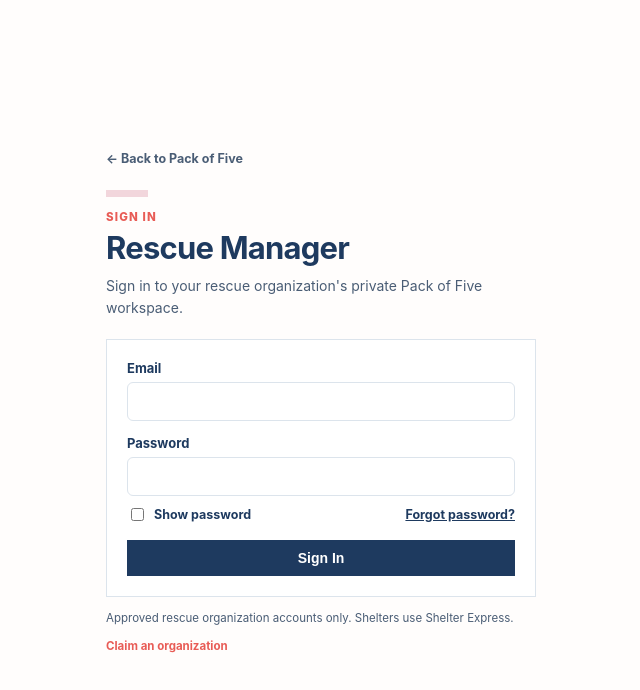
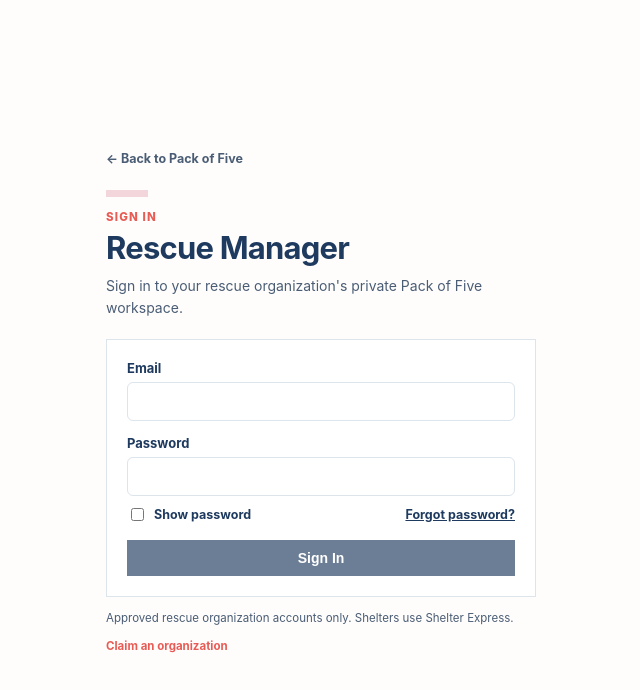
Before and after one commit to PackofFive/TXRescueDatabase, a Next.js app: page /login in a window 1280 px wide. Shown: the top 690 px of the page, without its empty margins (319-959 px from the left). Built offline with nearby package versions, Linux system fonts and the light colour scheme; no server answers.

Commit message:
Add form submission validation for login button

```diff
--- a/app/login/page.tsx
+++ b/app/login/page.tsx
@@ -166,6 +166,7 @@ export default function LoginPage() {
     useState(false);
 
   const [signedIn, setSignedIn] = useState(false);
+  const canSubmit = email.trim().length > 0 && password.length > 0;
 
   useEffect(() => {
     fetch(
@@ -544,7 +545,7 @@ export default function LoginPage() {
           <button
             type="submit"
             disabled={
-              submitting
+              submitting || !canSubmit
             }
             style={{
               width:
@@ -564,11 +565,11 @@ export default function LoginPage() {
               fontSize:
                 14,
               cursor:
-                submitting
-                  ? "default"
+                submitting || !canSubmit
+                  ? "not-allowed"
                   : "pointer",
               opacity:
-                submitting
+                submitting || !canSubmit
                   ? 0.65
                   : 1,
             }}
```
